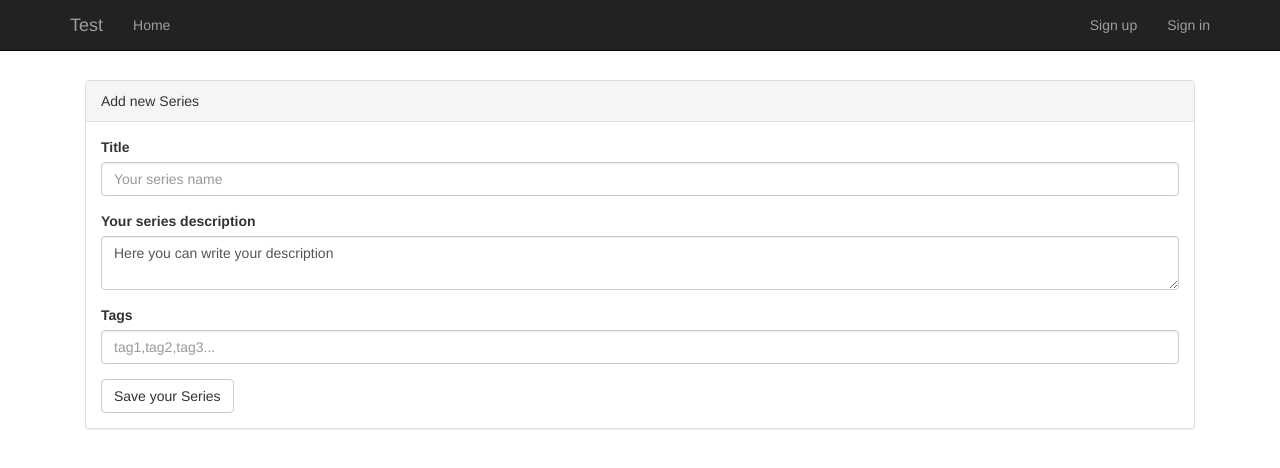
After one commit to savvaniss/Series-Movies, a PHP site: template resources/views/series.create.twig in a window 1280 px wide. The commit adds this page. Shown: the top 468 px of the page. Run offline with PHP 8.4, Linux system fonts and the light colour scheme; the template is opened without the code that fills it, so the values that code supplies are empty; some libraries are stand-ins or nearby versions.

Commit message:
series
crete new series view and controller with 1 function, also register
controller to container

```diff
--- a/bootstrap/app.php
+++ b/bootstrap/app.php
@@ -100,6 +100,11 @@ $container['csrf'] = function ($container){
     return new \Slim\Csrf\Guard;
 };
 
+$container['SeriesController'] = function ($container){
+    return new \App\Controllers\SeriesController($container);
+};
+
+
 $app->add(new \App\Middleware\RouteMiddleware($container));
 $app->add(new \App\Middleware\ValidationErrorsMiddleware($container));
 $app->add(new \App\Middleware\OldInputMiddleware($container));
--- /dev/null
+++ b/resources/views/series.create.twig
@@ -0,0 +1,48 @@
+{% extends 'templates/app.twig'%}
+
+{% block extralinks %}
+    <script src="//cdn.tinymce.com/4/tinymce.min.js"></script>
+    <script>tinymce.init({
+            selector: '#content',
+            plugins: "code,image",
+            toolbar: "undo redo | styleselect | bold italic | alignleft aligncenter alignright alignjustify | image | bullist numlist outdent indent | code",
+            menubar: "file edit view format insert tools",
+        });</script>
+{% endblock %}
+{% block content %}
+    <div class="raw">
+        <div class="col-md-12">
+            <div class="panel panel-default">
+                <div class="panel-heading">Add new Series</div>
+                <div class="panel-body">
+                    <form action="{{ path_for('series.create') }}" method="post" autocomplete="off">
+                        <div class="form-group{{ errors.title ? ' has-error' : '' }}">
+                            <label for="title">Title</label>
+                            <input type="text" name="title" id="title" placeholder="Your series name" class="form-control" value="{{ old.title }}">
+                            {% if errors.email %}
+                                <span class="help-block">{{ errors.title | first }}</span>
+                            {% endif %}
+                        </div>
+                        <div class="form-group{{ errors.content ? ' has-error' : '' }}">
+                            <label for="content">Your series description</label>
+                            <textarea class="form-control" id="content" name="content">Here you can write your description</textarea>
+                            {% if errors.content %}
+                                <span class="help-block">{{ errors.content | first }}</span>
+                            {% endif %}
+                        </div>
+                        <div class="form-group{{ errors.tag ? ' has-error' : '' }}">
+                            <label for="tag">Tags</label>
+                            <input type="text" name="tag" id="tag" placeholder="tag1,tag2,tag3..." class="form-control" value="{{ old.tag }}">
+                            {% if errors.tag %}
+                                <span class="help-block">{{ errors.tag | first }}</span>
+                            {% endif %}
+                        </div>
+                        <button type="submit" class="btn btn-default">Save your Series</button>
+
+                        {{ csrf.field | raw }}
+                    </form>
+                </div>
+            </div>
+        </div>
+    </div>
+{% endblock %}
--- /dev/null
+++ b/resources/views/series.show.twig
@@ -0,0 +1,5 @@
+{% extends 'templates/app.twig'%}
+
+{% block content %}
+    series.show
+{% endblock %}
--- a/resources/views/templates/app.twig
+++ b/resources/views/templates/app.twig
@@ -6,6 +6,8 @@
 
         <link rel="stylesheet" href="https://maxcdn.bootstrapcdn.com/bootstrap/3.3.6/css/bootstrap.min.css" integrity="sha384-1q8mTJOASx8j1Au+a5WDVnPi2lkFfwwEAa8hDDdjZlpLegxhjVME1fgjWPGmkzs7" crossorigin="anonymous">
         <link rel="stylesheet" href="{{ base_url() }}/css/app.css">
+        {%  block extralinks %}
+        {% endblock %}
     </head>
     <body>
         {% include 'templates/partials/navigation.twig' %}
```
Also changed, not shown: app/Controllers/SeriesController.php (added, +13 -0 lines), app/routes.php (+5 -8 lines).
